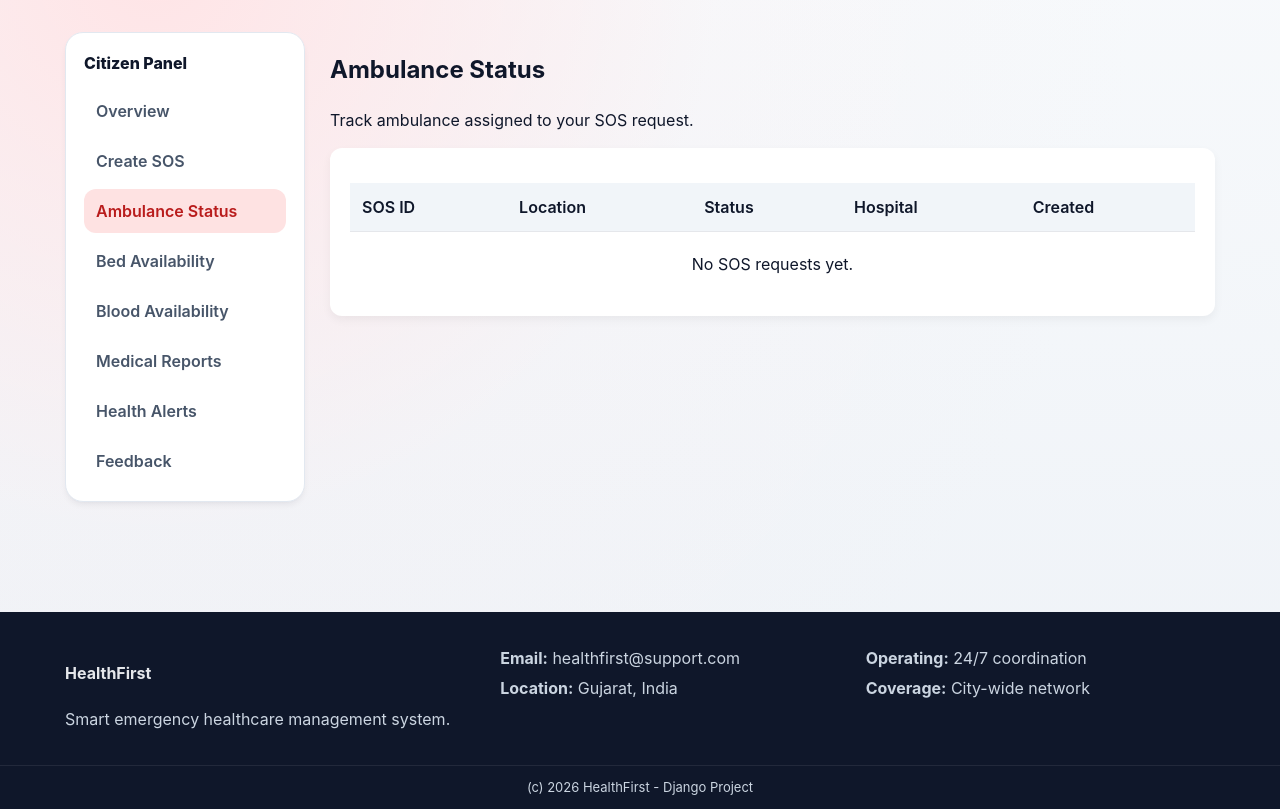
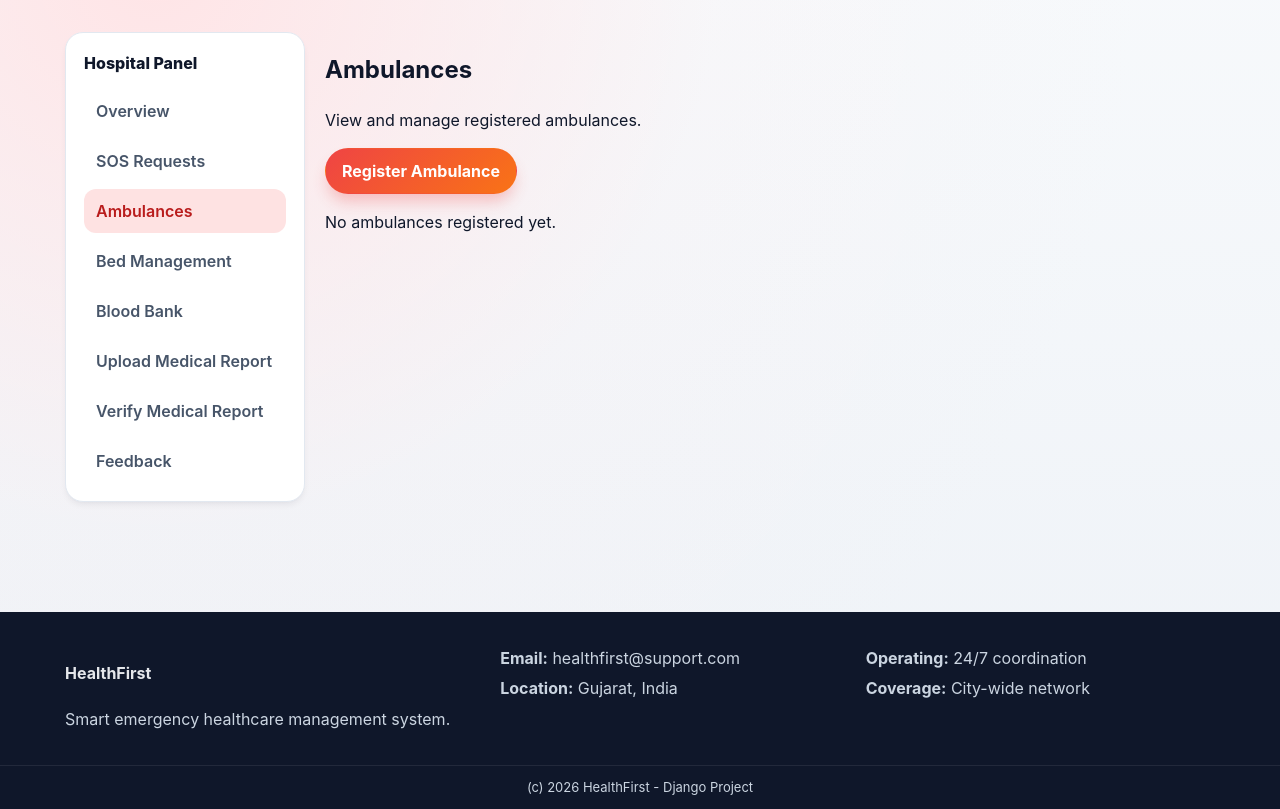
Before and after one commit to Rutvi1120/HealthFirst, a Django app: page /ambulance/status/ in a window 1280 px wide. Shown: the part 130-939 px from the top of the page. Run offline with Django 5.2, Linux system fonts and the light colour scheme; a user stored in the database is signed in; data comes from the database, SQL or seed files in the repository; both versions use the stored data as it was after the commit.

Commit message:
register and view Ambulance feature implemented

```diff
--- a/ambulances/views.py
+++ b/ambulances/views.py
@@ -1,14 +1,15 @@
 from django.shortcuts import render
 from django.contrib.auth.decorators import login_required
 from sos.models import SOSRequest
+from hospitals.models import Ambulance
+from hospitals.models import Hospital
 
-@login_required
 def ambulance_status(request):
 
-    sos_requests = SOSRequest.objects.filter(citizen=request.user).order_by("-created_at")
+    hospital = Hospital.objects.filter(admin=request.user).first()
 
-    return render(
-        request,
-        "ambulances/ambulance_status.html",
-        {"sos_requests": sos_requests}
-    )
+    ambulances = Ambulance.objects.filter(hospital=hospital)
+
+    return render(request, "ambulances/ambulance_status.html", {
+        "ambulances": ambulances
+    })
--- a/hospitals/admin.py
+++ b/hospitals/admin.py
@@ -1,5 +1,6 @@
 from django.contrib import admin
-from .models import Hospital, BedAvailability
+from .models import Hospital, BedAvailability, Ambulance
 
 admin.site.register(Hospital)
 admin.site.register(BedAvailability)
+admin.site.register(Ambulance)
--- a/hospitals/urls.py
+++ b/hospitals/urls.py
@@ -16,5 +16,5 @@ urlpatterns = [
 
     path('submit-feedback/', views.submit_feedback, name='submit_feedback'),
     path('view-feedback/', views.view_feedback, name='view_feedback'),
-
+    path("register-ambulance/", views.register_ambulance, name="register_ambulance"),
 ]
--- a/templates/accounts/dashboards/hospital.html
+++ b/templates/accounts/dashboards/hospital.html
@@ -25,7 +25,9 @@
         </div>
         <div class="dash-actions">
           <a class="btn btn-ghost" href="{% url 'hospitals:manage_beds' %}">Update Beds</a>
-          <a class="btn btn-primary" href="#">Register Ambulance</a>
+          <a class="btn btn-primary" href="{% url 'hospitals:register_ambulance' %}">
+Register Ambulance
+</a>
         </div>
       </div>
 
--- a/templates/ambulances/ambulance_status.html
+++ b/templates/ambulances/ambulance_status.html
@@ -1,172 +1,144 @@
 {% extends "base.html" %}
-
-{% block title %}Ambulance Status{% endblock %}
+{% block title %}Ambulances - HealthFirst{% endblock %}
 
 {% block content %}
-
-<style>
-/* Layout fix */
-.dash-layout{
-    display:flex;
-    gap:25px;
-    align-items:flex-start;
-}
-
-.dash-sidebar{
-    width:240px;
-    flex-shrink:0;
-}
-
-.dash-content{
-    flex:1;
-}
-
-/* Card */
-.status-card{
-    background:#fff;
-    padding:20px;
-    border-radius:12px;
-    box-shadow:0 4px 10px rgba(0,0,0,0.05);
-}
-
-/* Table styling */
-.status-table{
-    width:100%;
-    border-collapse:collapse;
-    margin-top:15px;
-}
-
-.status-table th{
-    background:#f1f5f9;
-    padding:12px;
-    text-align:left;
-    font-weight:600;
-}
-
-.status-table td{
-    padding:12px;
-    border-top:1px solid #e5e7eb;
-}
-
-.status-table tr:hover{
-    background:#f9fafb;
-}
-
-/* Status badges */
-.badge{
-    padding:4px 10px;
-    border-radius:20px;
-    font-size:13px;
-    font-weight:600;
-}
-
-.badge.pending{
-    background:#fff3cd;
-    color:#856404;
-}
-
-.badge.accepted{
-    background:#d4edda;
-    color:#155724;
-}
-
-.badge.completed{
-    background:#d1ecf1;
-    color:#0c5460;
-}
-</style>
-
-
 <section class="dash">
   <div class="container dash-layout">
 
     <!-- Sidebar -->
     <aside class="dash-sidebar">
-
-<div class="dash-brand">Citizen Panel</div>
-
+      <div class="dash-brand">Hospital Panel</div>
       <nav class="dash-menu">
-<a href="{% url 'dashboard' %}">Overview</a>
-<a href="{% url 'raise_sos' %}">Create SOS</a>
-<a class="active" href="{% url 'ambulance_status' %}">Ambulance Status</a>
-<a href="{% url 'hospitals:view_beds' %}">Bed Availability</a>
-<a href="{% url 'bloodbank:view_bloods' %}">Blood Availability</a>
-<a href="{% url 'my_reports' %}">Medical Reports</a>
-<a href="{% url 'citizen_alerts' %}">Health Alerts</a>
-<a href="{% url 'feedback:submit_feedback' %}">Feedback</a>
+        <a href="{% url 'hospitals:hospital_dashboard' %}">Overview</a>
+        <a href="{% url 'hospital_sos_list' %}">SOS Requests</a>
+        <a class="active" href="{% url 'ambulance_status' %}">Ambulances</a>
+        <a href="{% url 'hospitals:manage_beds' %}">Bed Management</a>
+        <a href="{% url 'bloodbank:manage_bloods' %}">Blood Bank</a>
+        <a href="{% url 'hospitals:upload_report' %}">Upload Medical Report</a>
+        <a href="{% url 'hospitals:verify_report' %}">Verify Medical Report</a>
+        <a href="{% url 'feedback:view_feedback' %}">Feedback</a>
       </nav>
-
     </aside>
 
-
     <!-- Main Content -->
-<div class="dash-content">
+    <main class="dash-main">
 
       <div class="dash-head">
-<h1>Ambulance Status</h1>
-<p class="muted">Track ambulance assigned to your SOS request.</p>
+        <div>
+          <h1>Ambulances</h1>
+          <p class="muted">View and manage registered ambulances.</p>
         </div>
 
-<div class="status-card">
+        <div class="dash-actions">
+          <a class="btn btn-primary" href="{% url 'hospitals:register_ambulance' %}">
+            Register Ambulance
+          </a>
+        </div>
+      </div>
 
-<table class="status-table">
 
+      {% if ambulances %}
+
+      <div class="card">
+
+        <table class="table">
           <thead>
             <tr>
-<th>SOS ID</th>
-<th>Location</th>
+              <th>Vehicle Number</th>
+              <th>Driver</th>
+              <th>Mobile</th>
               <th>Status</th>
-<th>Hospital</th>
-<th>Created</th>
+              <th>Current Case</th>
             </tr>
           </thead>
 
           <tbody>
 
-{% for sos in sos_requests %}
+          {% for ambulance in ambulances %}
 
           <tr>
-<td>#{{ sos.id }}</td>
+
+            <td>{{ ambulance.vehicle_number }}</td>
+
+            <td>{{ ambulance.driver_name }}</td>
+
+            <td>{{ ambulance.driver_mobile }}</td>
 
             <td>
-{{ sos.latitude }}, {{ sos.longitude }}
+              {% if ambulance.status == "AVAILABLE" %}
+                <span class="badge success">Available</span>
+              {% else %}
+                <span class="badge danger">Busy</span>
+              {% endif %}
             </td>
 
             <td>
-<span class="badge {{ sos.status|lower }}">
-{{ sos.status }}
-</span>
+
+              {% if ambulance.status == "AVAILABLE" %}
+                Not Assigned
+              {% else %}
+                {{ ambulance.current_status }}
+              {% endif %}
+
             </td>
 
-<td>
-{{ sos.accepted_by|default:"Not Assigned" }}
-</td>
-
-<td>
-{{ sos.created_at|date:"d M Y, H:i" }}
-</td>
-
-</tr>
-
-{% empty %}
-
-<tr>
-<td colspan="5" style="text-align:center;padding:20px;">
-No SOS requests yet.
-</td>
           </tr>
 
           {% endfor %}
 
           </tbody>
-
         </table>
 
       </div>
 
+      {% else %}
+
+      <div class="card">
+        <p>No ambulances registered yet.</p>
       </div>
+
+      {% endif %}
+
+    </main>
 
   </div>
 </section>
 
+<style>
+
+.table{
+width:100%;
+border-collapse:collapse;
+}
+
+.table th{
+background:#f4f6fb;
+padding:12px;
+text-align:left;
+}
+
+.table td{
+padding:10px;
+border-top:1px solid #eee;
+}
+
+.badge{
+padding:4px 10px;
+border-radius:20px;
+font-size:12px;
+font-weight:600;
+}
+
+.success{
+background:#d4f8e8;
+color:#0f7b4f;
+}
+
+.danger{
+background:#ffe3e3;
+color:#b10000;
+}
+
+</style>
+
 {% endblock %}
```
Also changed, not shown: hospitals/forms.py (+11 -1 lines), hospitals/models.py (+18 -0 lines), hospitals/views.py (+32 -0 lines), templates/hospitals/register_ambulance.html (added, +66 -0 lines), db.sqlite3, hospitals/migrations/0009_ambulance.py (added). Lines whose indentation alone changed are shown as unchanged.
